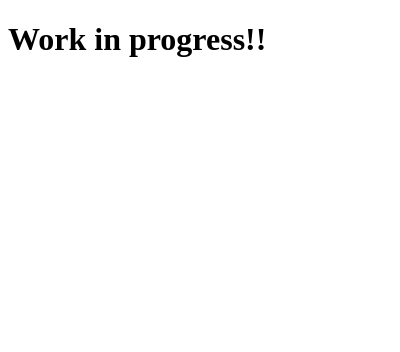
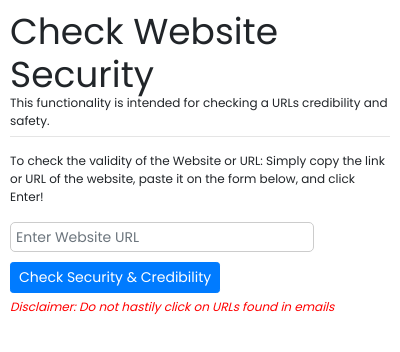
Before and after one commit to LouiseBalili/IncidentReportExt, a browser extension: page popup/information/checkValidity.html in a window 400 px wide. Drawn offline with nearby package versions, Linux system fonts and the light colour scheme.

Commit message:
URL Checker WIP

```diff
--- /dev/null
+++ b/popup/information/WebSecurity.css
@@ -0,0 +1,89 @@
+body {
+    font-family: 'Poppins';
+}
+
+.checkSecurity {
+    margin: 10px;
+}
+
+h1 {
+    font-size: 36px;
+}
+
+.subtext {
+    margin-top: -10px;
+    font-size: 12px;
+}
+
+hr {
+    margin-top: -10px;
+}
+
+.directions {
+    font-size: 12px;
+    font-weight: 900px;
+    margin-top: -25px;
+}
+
+.urlInputCheck {
+    width: 40%;
+    height: 30px;
+    border-radius: 5px;
+    border: 1px solid #ccc;
+    padding: 5px;
+    font-size: 14px;
+    margin-bottom: 10px;
+}
+
+.disclaimer {
+    font-size: 12px;
+    margin-top: 5px;
+    color: red;
+    font-style: italic;
+}
+
+.resultsContainer {
+    margin: 10px;
+}
+
+#resultsReadonly {
+    width: 40%;
+    height: 30px;
+    border-radius: 5px;
+    padding: 5px;
+    font-size: 14px;
+    margin-bottom: 5px;
+    margin-top: -5px;
+}
+
+
+
+@media only screen and (max-width: 600px) {
+    .urlInputCheck {
+        width: 80%;
+    }
+
+    #resultsReadonly {
+        width: 80%;
+    }
+  }
+
+@media only screen and (min-width: 600px) {
+    .urlInputCheck {
+        width: 60%;
+    }
+
+    #resultsReadonly {
+        width: 60%;
+    }
+}
+
+@media only screen and (min-width: 992px) {
+    .urlInputCheck {
+        width: 40%;
+    }
+
+    #resultsReadonly {
+        width: 40%;
+    }
+}
--- /dev/null
+++ b/popup/information/WebSecurity.js
@@ -0,0 +1,42 @@
+async function checkURL() {
+    const url = document.getElementById('urlInputCheck').value.trim();
+    const apiKey = 'AIzaSyDkwMpa3pNPyqrZoo6D0Cx8mUGJNH6b4Dw';
+
+    const requestBody = {
+        client: {
+            clientId: "TestClient",
+            clientVersion: "1.5.2"
+        },
+        threatInfo: {
+            threatTypes: ["MALWARE", "SOCIAL_ENGINEERING", "UNWANTED_SOFTWARE", "POTENTIALLY_HARMFUL_APPLICATION"],
+            platformTypes: ["ANY_PLATFORM"],
+            threatEntryTypes: ["URL"],
+            threatEntries: [
+                { url: url }
+            ]
+        }
+    };
+
+    try {
+        const response = await fetch(`https://safebrowsing.googleapis.com/v4/threatMatches:find?key=${apiKey}`, {
+            method: 'POST',
+            headers: { 'Content-Type': 'application/json' },
+            body: JSON.stringify(requestBody)
+        });
+
+        if (!response.ok) {
+            throw new Error(`Error: ${response.statusText}`);
+        }
+
+        const data = await response.json();
+        const resultDiv = document.getElementById('result');
+
+        if (data && data.matches && data.matches.length > 0) {
+            resultDiv.innerHTML = `<span class="text-danger">⚠️ This site is flagged as unsafe!</span>`;
+        } else {
+            resultDiv.innerHTML = `<span class="text-success">✅ This site appears to be safe.</span>`;
+        }
+    } catch (error) {
+        document.getElementById('result').innerHTML = `<span class="text-warning">❌ Error: ${error.message}</span>`;
+    }
+}
--- a/popup/information/checkValidity.html
+++ b/popup/information/checkValidity.html
@@ -3,9 +3,23 @@
 <head>
     <meta charset="UTF-8">
     <meta name="viewport" content="width=device-width, initial-scale=1.0">
-    <title>Check Website Validity</title>
+    <link href='https://fonts.googleapis.com/css?family=Poppins' rel='stylesheet'>
+    <link rel="stylesheet" href="https://cdn.jsdelivr.net/npm/bootstrap@4.0.0/dist/css/bootstrap.min.css" integrity="sha384-Gn5384xqQ1aoWXA+058RXPxPg6fy4IWvTNh0E263XmFcJlSAwiGgFAW/dAiS6JXm" crossorigin="anonymous">
+    <link href='WebSecurity.css' rel='stylesheet'>
+    <script src="WebSecurity.js"></script>
+    <title>Check Website Security</title>
 </head>
 <body>
-    <h1>Work in progress!!</h1>
+    <div class="checkSecurity">
+        <h1>Check Website Security</h1>
+        <p class="subtext">This functionality is intended for checking a URLs credibility and safety. </p>
+        <hr><br>
+        <p class="directions">To check the validity of the Website or URL: Simply copy the link or URL of the website, paste it on the form below, and click Enter! </p>
+        <input type="text" class="urlInputCheck form-control" id="urlInputCheck" placeholder="Enter Website URL">
+        <button type="button" onclick="checkURL()" class="btn btn-primary btn-sm">Check Security & Credibility</button>
+        <p class="disclaimer">Disclaimer: Do not hastily click on URLs found in emails</p>
+        <div class="result" id="result"></div>
+    </div>
+
 </body>
 </html>
```
